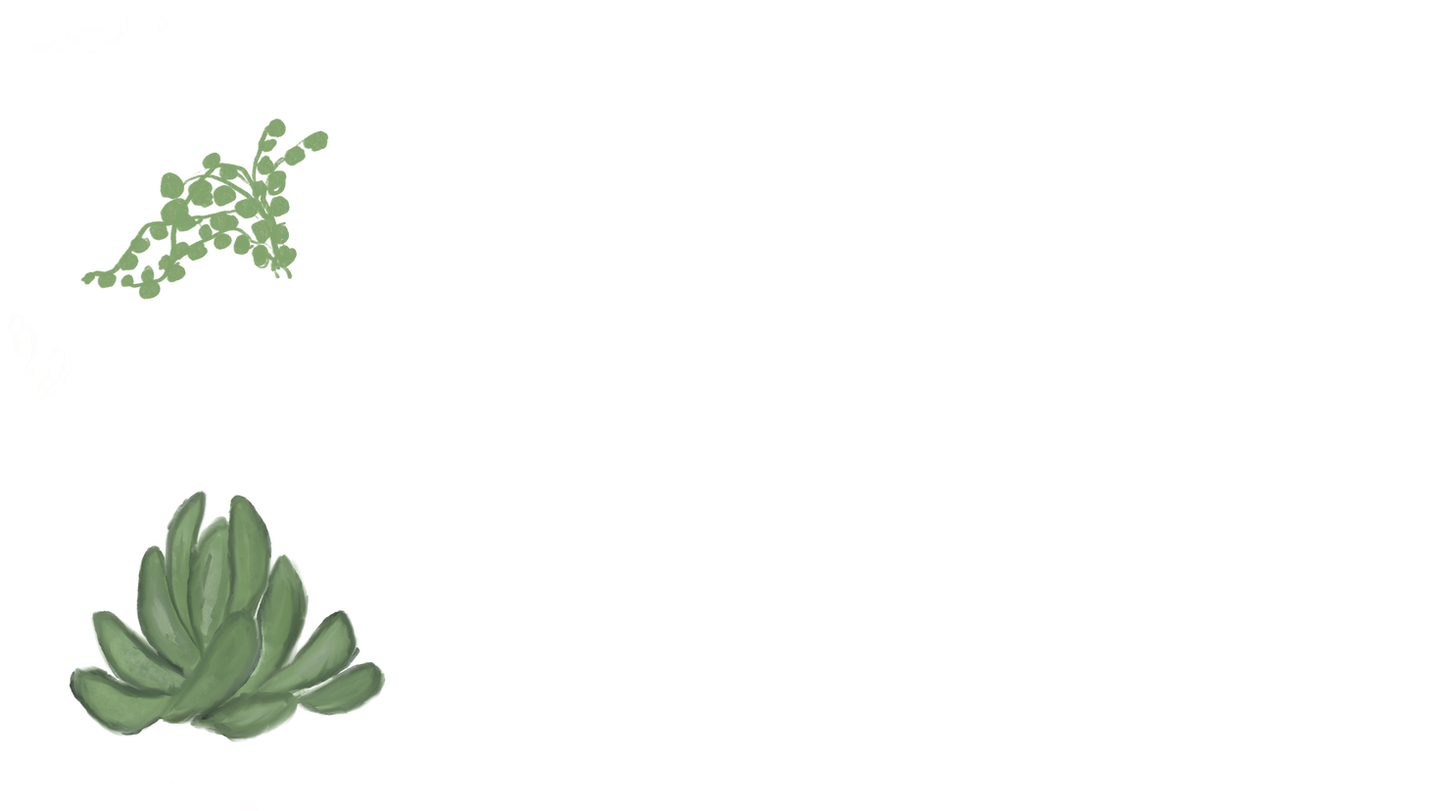
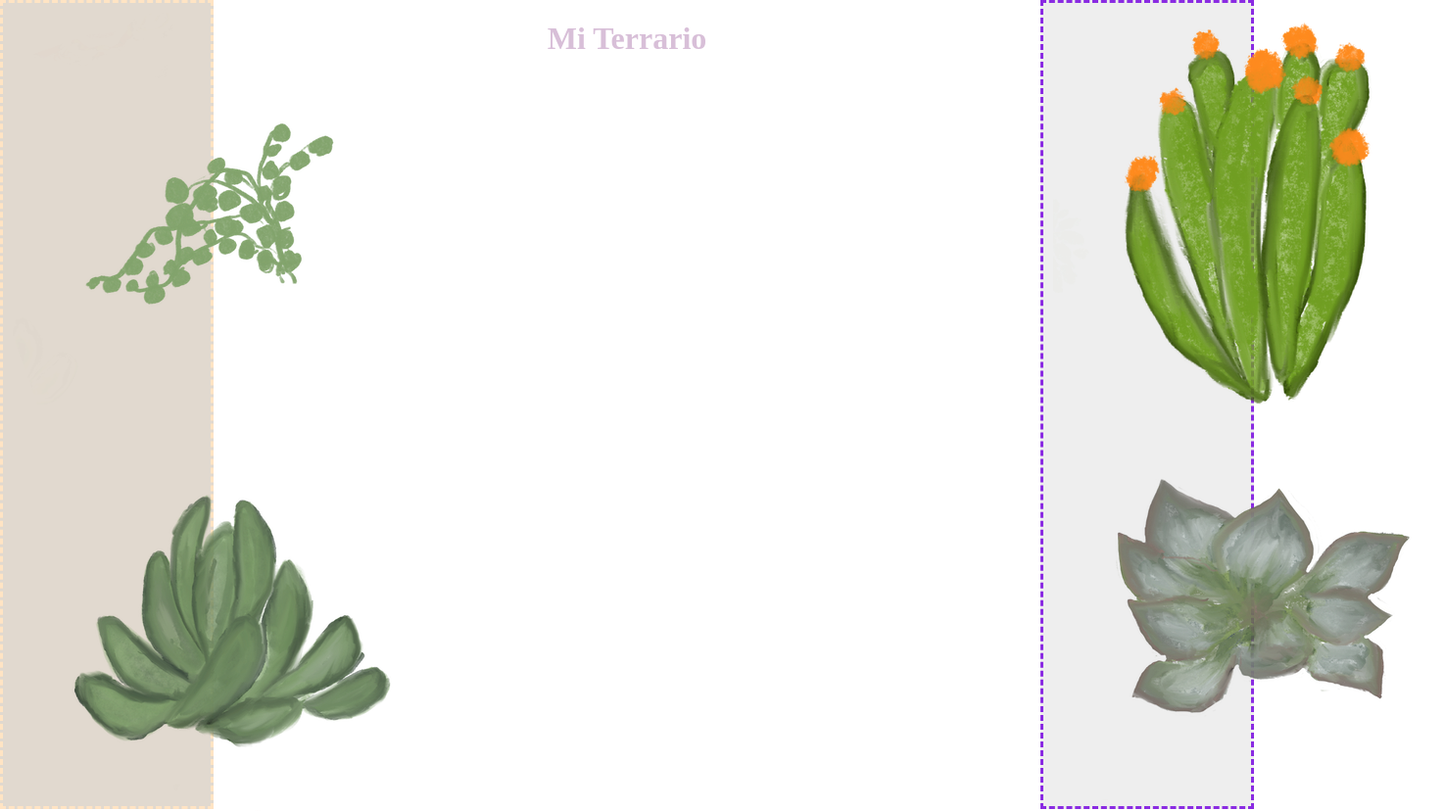
Before and after one commit to gabyzg/pw-terrarium-2023a, a plain HTML site: page index.html in a window 1280 px wide. Shown: the top 828 px of the page at 98% size, 1475 px wide, since content can reach past the window. Drawn offline with Linux system fonts and the light colour scheme.

Commit message:
🏗️Estilos del terrario se posicionaron contenedores izquierdo y derecho

```diff
--- a/index.html
+++ b/index.html
@@ -2,10 +2,13 @@
 <html>
   <!-- Seccion de Metadatos -->
   <head>
+    <link rel="stylesheet" href="style.css">
     <title>Mi Terrario</title>
     <meta charset="utf-8" />
   </head>
-  <body>
+<body>
+  <h1>Mi Terrario</h1>
+
     <div id="page">
       <div class="container" id="left-container">
         <div class="plant-holder">
--- /dev/null
+++ b/style.css
@@ -0,0 +1,31 @@
+/* Estilos terrario */
+/*selector de etiqueta*/
+h1{
+    color: thistle;
+    text-align: center;
+
+  }
+ #left-container{
+    background-color: #E1D9Cf;
+    height: 100%;
+    width: 15%;
+    left: 0px;
+    top: 0px;
+    position: absolute;
+    border: 3px;
+    border-color: bisque;
+    border-style: dashed;
+    padding: 10px;
+ }
+ #right-container{
+    background-color: #eee;
+    height: 100%;
+    width: 15%;
+    right: 0px;
+    top: 0px;
+    position: absolute;
+    border: 3px;
+    border-color: blueviolet;
+    border-style: dashed;
+    padding: 10px;
+ }
```
